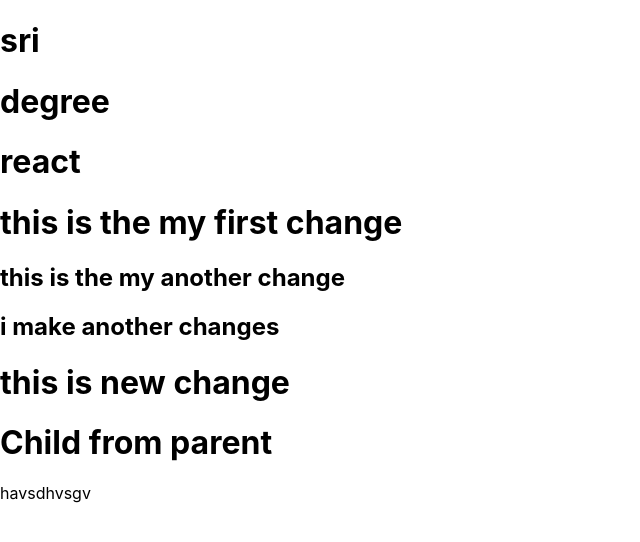
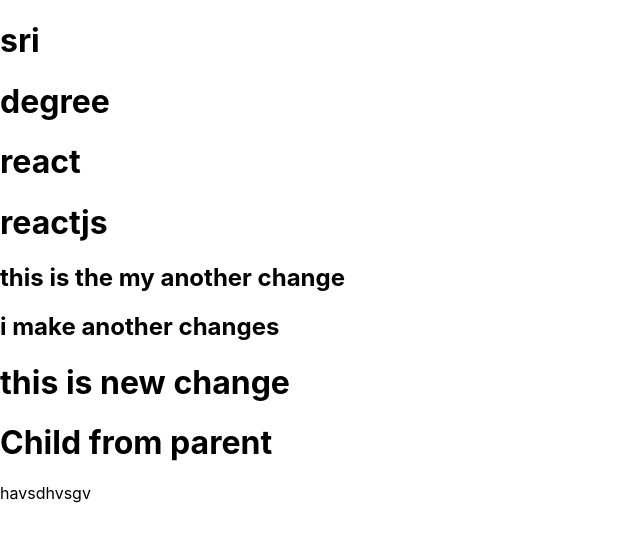
Before and after one commit to srimani282/Reactdev, a React (Create React App) app: page / in a window 1280 px wide. Shown: the top 542 px of the page, without its empty margins (0-640 px from the left). Built offline with nearby package versions, Linux system fonts and the light colour scheme.

Commit message:
pull request

```diff
--- a/src/App.js
+++ b/src/App.js
@@ -14,7 +14,7 @@
         }}
       />
       <Children>
-        <h1> this is the my first change</h1>
+        <h1> reactjs</h1>
         <h2>this is the my another change</h2>
         <h2>i make another changes</h2>
         <h1>this is new change</h1>
```
